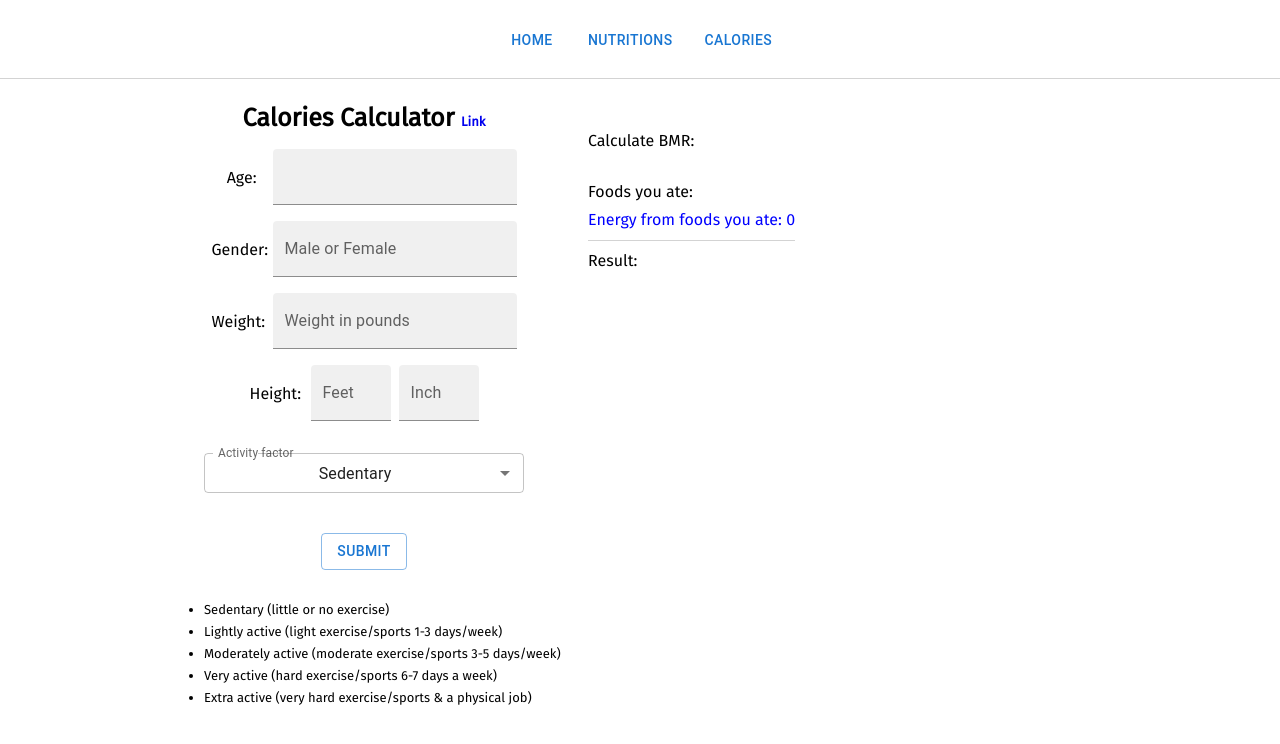
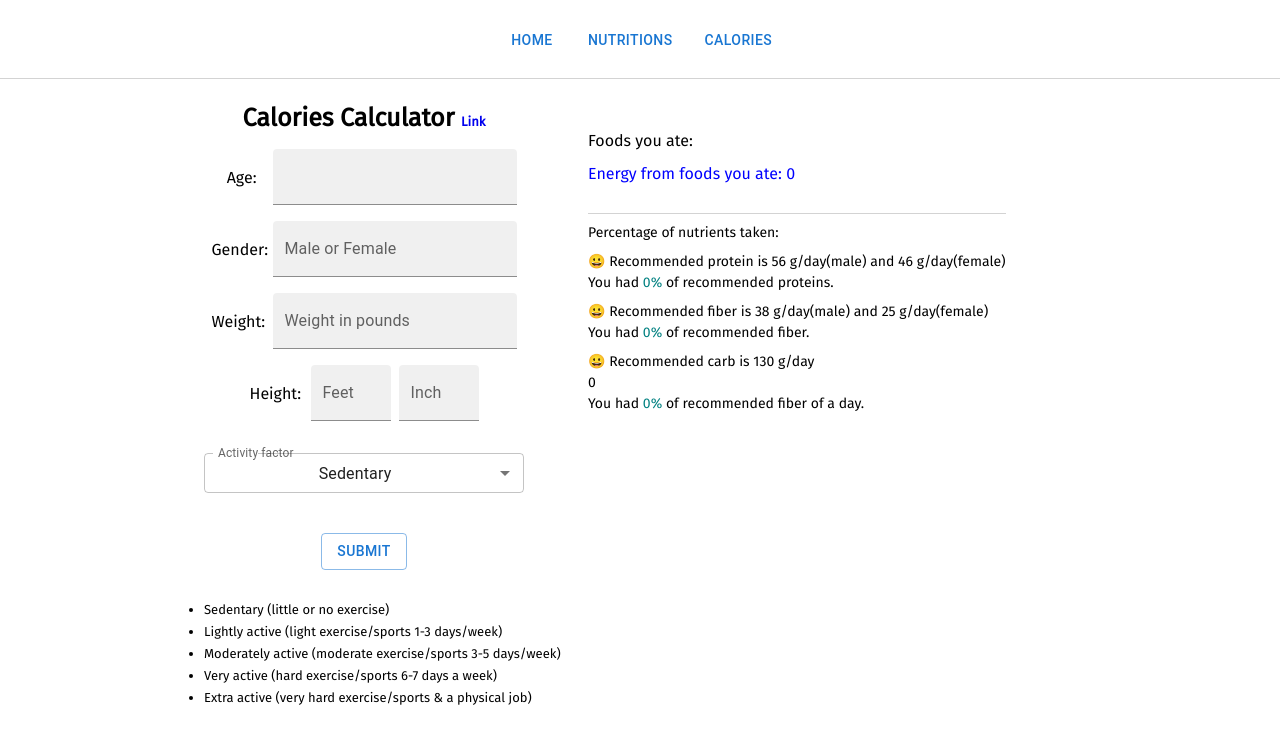
Before and after one commit to NERG-Tech/consumer-app-backend, a React (Create React App) app: page /calories in a window 1280 px wide. Shown: the top 744 px of the page. Built offline with nearby package versions, Linux system fonts and the light colour scheme.

Commit message:
feat: recommended nutrients added

```diff
--- a/src/components/Calories.tsx
+++ b/src/components/Calories.tsx
@@ -12,11 +12,22 @@ const Calories = () => {
   const cart = useAppSelector((state) => state.cart.cart);
 
   const [nutrition, setNutrition] = useState<any>(null);
-
-  useEffect(() => {
-    setNutrition(Calculator.calculate(cart));
-  }, [cart]);
-  console.log(nutrition);
+  const [percentage, setPercentage] = useState<{
+    protein: number;
+    proteinMath: string;
+    fiber: number;
+    fiberMath: string;
+    carb: number;
+    carbMath: string;
+  }>({
+    protein: 0,
+    proteinMath: "",
+    fiber: 0,
+    fiberMath: "",
+    carb: 0,
+    carbMath: "",
+  });
+  const [msg, setMsg] = useState("");
 
   const [data, setData] = useState<{
     sex: string;
@@ -28,6 +39,25 @@ const Calories = () => {
     bmr: number;
     calory: number;
   }>();
+
+  useEffect(() => {
+    setNutrition(Calculator.calculate(cart));
+  }, [cart]);
+  useEffect(() => {
+    if (nutrition && data) {
+      setPercentage(
+        Calculator.getPercentages({
+          ...nutrition,
+          sex: data.sex,
+        })
+      );
+    } else {
+      setMsg("Please put age, gender, weight and height");
+    }
+  }, [nutrition, data]);
+
+  console.log(nutrition);
+  console.log(percentage);
 
   const [factor, setFactor] = React.useState("Sedentary");
   const [err, setErr] = React.useState("");
@@ -252,11 +282,33 @@ const Calories = () => {
           <Box sx={{ mt: 3, pl: 3, lineHeight: "180%" }}>{err}</Box>
         ) : (
           <Box sx={{ mt: 3, pl: 3, lineHeight: "180%" }}>
-            Calculate BMR:
+            <Box sx={{ mb: "4px" }}>Foods you ate:</Box>
+            {cart.map((food, index) => {
+              return (
+                <Box>
+                  {index + 1}. {food.description} ({food.disseminationText}) *{" "}
+                  {food.quantity}
+                </Box>
+              );
+            })}
+            <Box sx={{ display: "flex" }}>
+              {nutrition && (
+                <Box sx={{ color: "blue" }}>
+                  Energy from foods you ate: {nutrition.energy}{" "}
+                  {nutrition.energyUnit}
+                </Box>
+              )}
+            </Box>
+
             {data && (
               <Box sx={{ color: "black" }}>
                 {data && data.sex === "Male" ? (
                   <Box>
+                    <Box
+                      sx={{ borderTop: "1px solid lightgrey", mt: 2, pt: 1 }}
+                    >
+                      Calculate BMR:
+                    </Box>
                     <Box>
                       Man's BMR = 66.5 + (13.75 × weight in kg) + (5.003 ×
                       height in cm) - (6.75 × age)
@@ -279,7 +331,7 @@ const Calories = () => {
                         textDecoration: "underline",
                       }}
                     >
-                      &#128102; Calories to Consume: {data.calory} kcal/day
+                      &#128512; Calories to Consume: {data.calory} kcal/day
                     </Box>
                   </Box>
                 ) : (
@@ -308,28 +360,44 @@ const Calories = () => {
             )}
           </Box>
         )}
-        <Box sx={{ mt: 3, pl: 3, lineHeight: "150%" }}>
-          <Box sx={{ mb: "4px" }}>Foods you ate:</Box>
-          {cart.map((food, index) => {
-            return (
-              <Box>
-                {index + 1}. {food.description} ({food.disseminationText}) *{" "}
-                {food.quantity}
+        {percentage && nutrition && (
+          <Box sx={{ mt: 3, pl: 3, lineHeight: "150%", fontSize: "14px" }}>
+            <Box sx={{ borderTop: "1px solid lightgray", pt: 1, mt: 1 }}>
+              Percentage of nutrients taken:
+              <Box sx={{ pt: 1 }}>
+                &#128512; Recommended protein is 56 g/day(male) and 46
+                g/day(female)
+                <Box>{percentage.proteinMath && percentage.proteinMath}</Box>
+                <Box>
+                  You had{" "}
+                  <span style={{ color: "#008080" }}>
+                    {percentage.protein}%
+                  </span>{" "}
+                  of recommended proteins.
+                </Box>
               </Box>
-            );
-          })}
-          <Box sx={{ display: "flex" }}>
-            {nutrition && (
-              <Box sx={{ color: "blue" }}>
-                Energy from foods you ate: {nutrition.energy}{" "}
-                {nutrition.energyUnit}
+              <Box sx={{ pt: 1 }}>
+                &#128512; Recommended fiber is 38 g/day(male) and 25
+                g/day(female)
+                <Box>{percentage.fiberMath && percentage.fiberMath}</Box>
+                <Box>
+                  You had{" "}
+                  <span style={{ color: "#008080" }}>{percentage.fiber}%</span>{" "}
+                  of recommended fiber.
+                </Box>
+              </Box>{" "}
+              <Box sx={{ pt: 1 }}>
+                &#128512; Recommended carb is 130 g/day
+                <Box>{percentage.carb && percentage.carbMath}</Box>
+                <Box>
+                  You had{" "}
+                  <span style={{ color: "#008080" }}>{percentage.carb}%</span>{" "}
+                  of recommended fiber of a day.
+                </Box>
               </Box>
-            )}
+            </Box>
           </Box>
-          <Box sx={{ borderTop: "1px solid lightgray", pt: 1, mt: 1 }}>
-            Result:
-          </Box>
-        </Box>
+        )}
       </Box>
     </Box>
   );
--- a/src/components/Nutirition/calculator.ts
+++ b/src/components/Nutirition/calculator.ts
@@ -298,3 +298,89 @@ export const calculate = (cart: FoodSlice.Food[]) => {
     retinolUnit,
   };
 };
+
+export const getPercentages = (nutrition: {
+  caffeine: number;
+  caffeineUnit: string;
+  calcium: number;
+  calciumUnit: string;
+  carbohydrate: number;
+  carbohydrateUnit: string;
+  cholesterol: number;
+  cholesterolUnit: string;
+  choline: number;
+  cholineUnit: string;
+  energy: number;
+  energyUnit: string;
+  fiber: number;
+  fiberUnit: string;
+  folate: number;
+  folateUnit: string;
+  iron: number;
+  ironUnit: string;
+  niacin: number;
+  niacinUnit: string;
+  protein: number;
+  proteinUnit: string;
+  retinol: number;
+  retinolUnit: string;
+  riboflavin: number;
+  riboflavinUnit: string;
+  sodium: number;
+  sodiumUnit: string;
+  sugar: number;
+  sugarUnit: string;
+  theobromine: number;
+  theobromineUnit: string;
+  thiamin: number;
+  thiaminUnit: string;
+  totalLipidFat: number;
+  totalLipidFatUnit: string;
+  vitaminA: number;
+  vitaminAUnit: string;
+  vitaminB6: number;
+  vitaminB6Unit: string;
+  vitaminB12: number;
+  vitaminB12Unit: string;
+  vitaminC: number;
+  vitaminCUnit: string;
+  vitaminD: number;
+  vitaminDUnit: string;
+  vitaminE: number;
+  vitaminEUnit: string;
+  vitaminK: number;
+  vitaminKUnit: string;
+  water: number;
+  waterUnit: string;
+  sex: string;
+  calory: number;
+}) => {
+  let proteinMath =
+    nutrition.sex === "Male" || nutrition.sex === "male"
+      ? `Math: (${getTwoDigitFloat(nutrition.protein)} * 100) / 56 `
+      : `Math: (${getTwoDigitFloat(nutrition.protein)} * 100) / 46 `;
+  let protein =
+    nutrition.sex === "Male" || nutrition.sex === "male"
+      ? getTwoDigitFloat((nutrition.protein * 100) / 56)
+      : getTwoDigitFloat((nutrition.protein * 100) / 46);
+
+  let fiberMath =
+    nutrition.sex === "Male" || nutrition.sex === "male"
+      ? `Math: ((${getTwoDigitFloat(nutrition.fiber)} * 100) / 38)`
+      : `Math: ((${getTwoDigitFloat(nutrition.fiber)} * 100) / 25)`;
+  let fiber =
+    nutrition.sex === "Male" || nutrition.sex === "male"
+      ? getTwoDigitFloat((nutrition.fiber * 100) / 38)
+      : getTwoDigitFloat((nutrition.fiber * 100) / 25);
+
+  let carbMath = `((${nutrition.carbohydrate} * 100) / 130`;
+  let carb = getTwoDigitFloat((nutrition.carbohydrate * 100) / 130);
+
+  let fat = nutrition.energy;
+
+  return { protein, proteinMath, fiberMath, fiber, fat, carb, carbMath };
+};
+
+const getTwoDigitFloat = (num: number): number => {
+  return parseFloat(num.toFixed(2));
+};
```
Also changed, not shown: tsconfig.json (+2 -8 lines).
